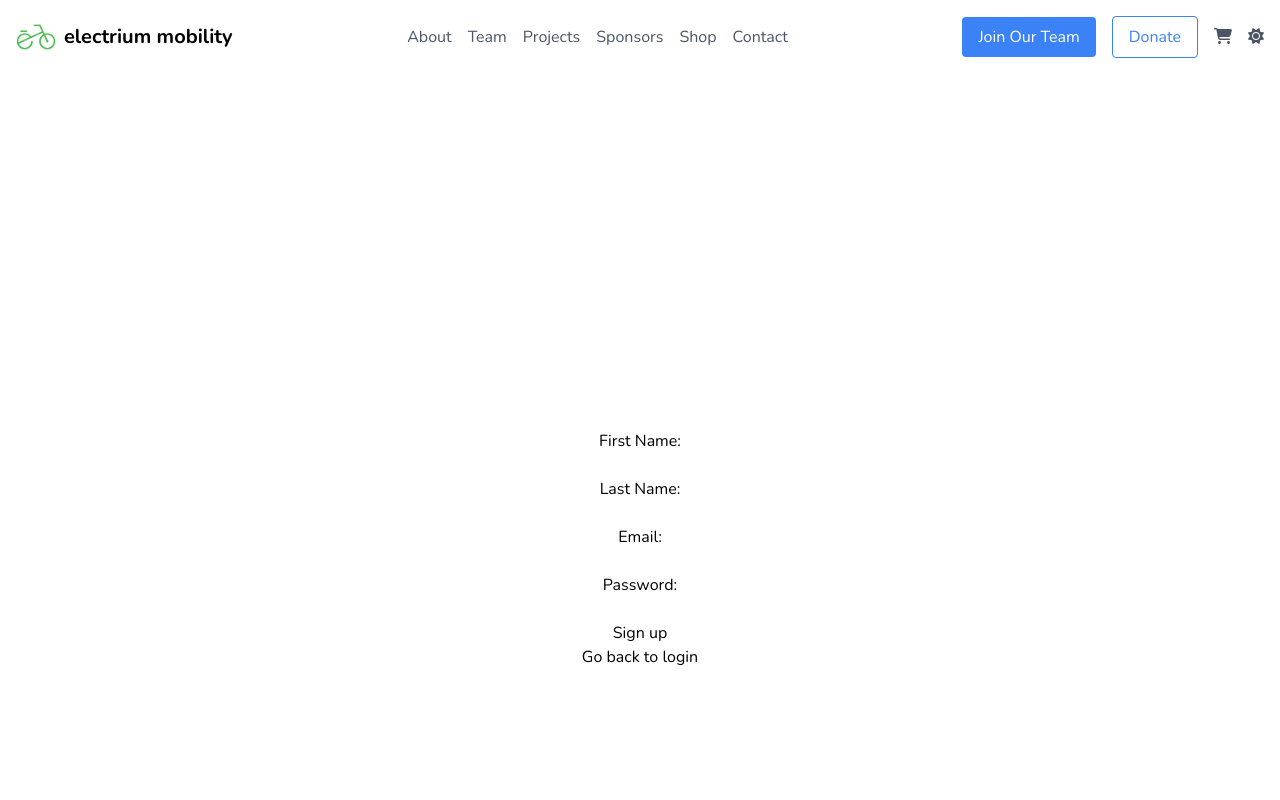
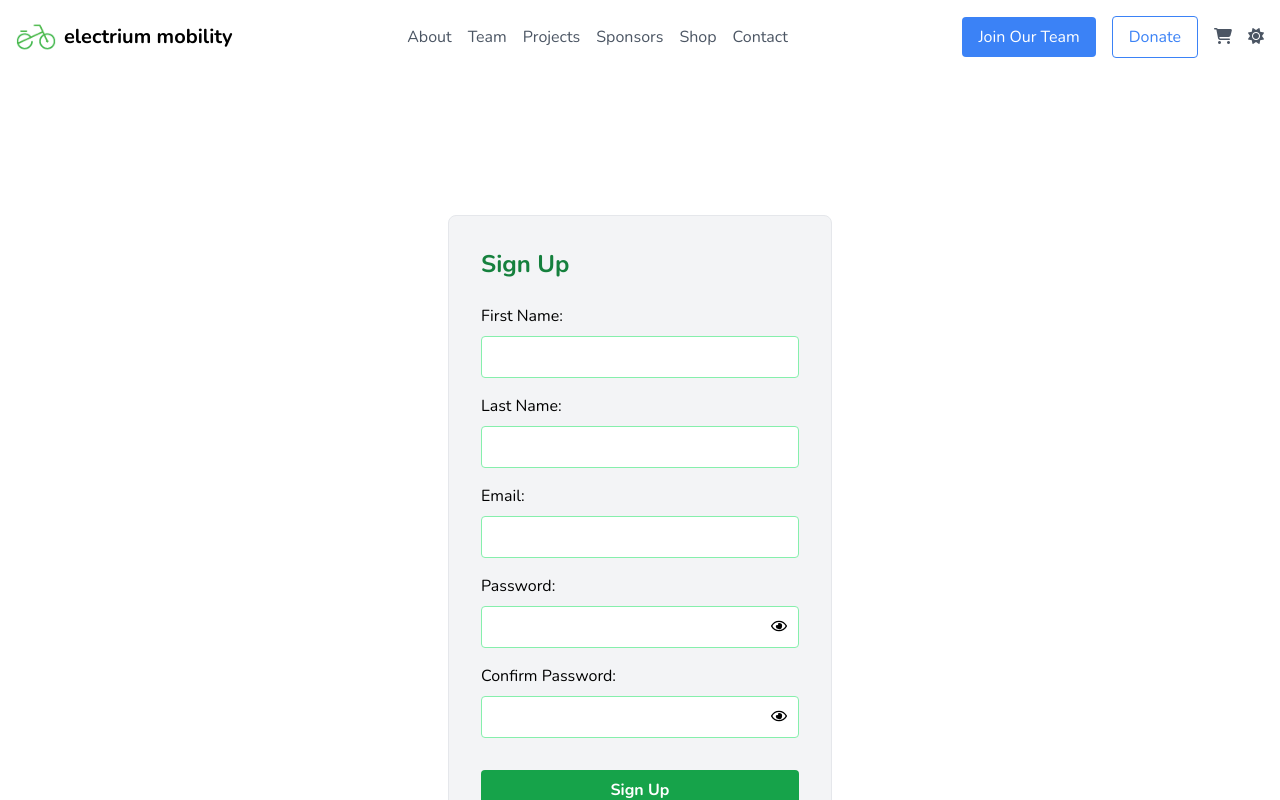
Before and after one commit to Electrium-Mobility/Electrium-store, a Next.js app: page /signup in a window 1280 px wide. Shown: the top 800 px of the page. Built offline with nearby package versions, Linux system fonts and the light colour scheme.

Commit message:
styled signup page

```diff
--- a/app/signup/page.tsx
+++ b/app/signup/page.tsx
@@ -1,19 +1,90 @@
+'use client';
+
+import { useState, useEffect } from "react";
+import { signup } from "../action/auth";
 import Link from "next/link";
-import { signup } from "../action/auth";
+import { FaRegEye, FaRegEyeSlash } from "react-icons/fa";
 
 export default function SignupPage() {
+  const [showPassword, setShowPassword] = useState(false);
+  const [showConfirmPassword, setShowConfirmPassword] = useState(false);
+  const [password, setPassword] = useState("");
+  const [confirmPassword, setConfirmPassword] = useState("");
+
+  const [passwordMatch, setPasswordMatch] = useState(true);
+
+  const togglePasswordVisibility = () => {
+    setShowPassword(!showPassword);
+  };
+  const toggleConfirmPasswordVisibility = () => {
+    setShowConfirmPassword(!showConfirmPassword);
+  };
+
+  useEffect(() => {
+    function comparePasswords() {
+      if (password === confirmPassword) {
+        setPasswordMatch(true);
+      } else {
+        setPasswordMatch(false);
+      }
+    }
+    comparePasswords();
+  }, [password, confirmPassword]);
+
   return (
-    <form action={signup} className="h-screen w-full flex flex-col items-center justify-center">
-      <label htmlFor="first_name">First Name:</label>
-      <input id="first_name" name="first_name" type="text" required />
-      <label htmlFor="last_name">Last Name:</label>
-      <input id="last_name" name="last_name" type="text" required />
-      <label htmlFor="email">Email:</label>
-      <input id="email" name="email" type="email" required />
-      <label htmlFor="password">Password:</label>
-      <input id="password" name="password" type="password" required />
-      <button type="submit">Sign up</button>
-      <Link href="/login">Go back to login</Link>
-    </form>
+    <div className="h-screen w-full flex items-center justify-center">
+      <form className="bg-gray-100 border border-gray-200 p-8 rounded-lg w-full max-w-sm" action={signup}>
+        <h2 className="text-2xl font-bold mb-6 text-green-700">Sign Up</h2>
+        <label htmlFor="first_name" className="block text-black mb-2">First Name:</label>
+        <input id="first_name" name="first_name" type="text" required className="w-full p-2 mb-4 border border-green-300 rounded" />
+        <label htmlFor="last_name" className="block text-black mb-2">Last Name:</label>
+        <input id="last_name" name="last_name" type="text" required className="w-full p-2 mb-4 border border-green-300 rounded" />
+        <label htmlFor="email" className="block text-black mb-2">Email:</label>
+        <input id="email" name="email" type="email" required className="w-full p-2 mb-4 border border-green-300 rounded" />
+        <label htmlFor="password" className="block text-black mb-2">Password:</label>
+        <div className="relative">
+          <input
+            id="password"
+            name="password"
+            value={password}
+            type={showPassword ? "text" : "password"}
+            onChange={(e) => setPassword(e.target.value)}
+            required
+            className="w-full p-2 mb-4 border border-green-300 rounded"
+          />
+          <span
+            onClick={togglePasswordVisibility}
+            className="absolute inset-y-0 right-0 pr-3 flex items-center cursor-pointer"
+            style={{ height: "69%" }}
+          >
+            {showPassword ? <FaRegEyeSlash /> : <FaRegEye />}
+          </span>
+        </div>
+        <label htmlFor="confirmpassword" className="block text-black mb-2">Confirm Password:</label>
+        <div className="relative">
+          <input
+            id="confirmpassword"
+            name="confirmpassword"
+            value={confirmPassword}
+            type={showPassword ? "text" : "password"}
+            onChange={(e) => setConfirmPassword(e.target.value)}
+            required
+            className="w-full p-2 mb-4 border border-green-300 rounded"
+          />
+          <span
+            onClick={toggleConfirmPasswordVisibility}
+            className="absolute inset-y-0 right-0 pr-3 flex items-center cursor-pointer"
+            style={{ height: "69%" }}
+          >
+            {showConfirmPassword ? <FaRegEyeSlash /> : <FaRegEye />}
+          </span>
+        </div>
+        {!passwordMatch && <p className="text-red-500 mt-[-5px] mb-[-5px] text-sm">Passwords do not match</p>}
+        <button type="submit" className="w-full bg-green-600 font-bold text-white px-4 py-2 mt-4 rounded hover:bg-green-500">Sign Up</button>
+        <Link href="/login">
+          <p className="block text-center text-green-500 mt-4 hover:underline">Go back to login</p>
+        </Link>
+      </form>
+    </div>
   );
 }
```
